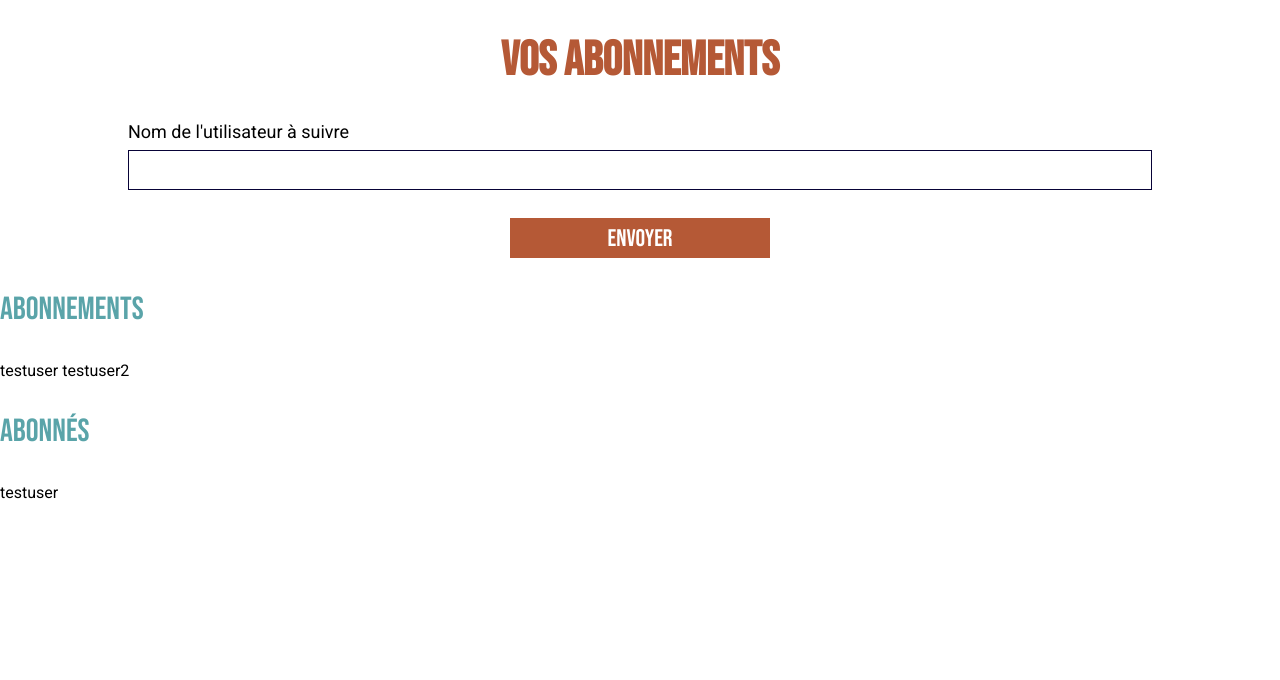
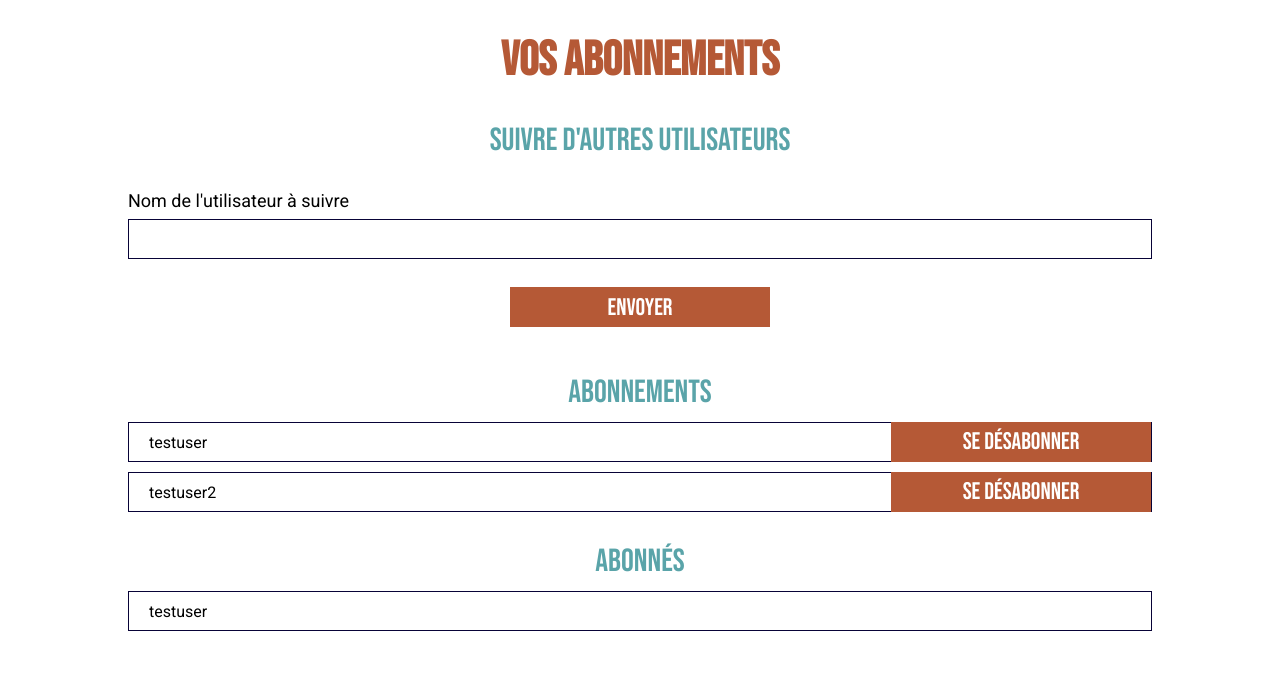
Before and after one commit to ThibaultGERARDIN/pythonProjet9, a Django app: page /subscriptions/ in a window 1280 px wide. Shown: the part 120-800 px from the top of the page. Run offline with Django 5.2, Linux system fonts and the light colour scheme; a user stored in the database is signed in; data comes from the database, SQL or seed files in the repository; both versions use the stored data as it was after the commit.

Commit message:
continuation mise en page, ajout boutons modifier/supprimer/créer une critique, ajout fonction se désabonner, ajout du login required et d'une page de redirect login

```diff
--- a/litrevu/litrevu/settings.py
+++ b/litrevu/litrevu/settings.py
@@ -31,6 +31,8 @@ ALLOWED_HOSTS = []
 
 
 # Application definition
+
+LOGIN_URL = "/login/"
 
 INSTALLED_APPS = [
     "django.contrib.admin",
--- a/litrevu/litrevu/urls.py
+++ b/litrevu/litrevu/urls.py
@@ -27,11 +27,13 @@ urlpatterns = [
     path("", authentication_views.home, name="home"),
     path("register/", authentication_views.register, name="register"),
     path("logout/", authentication_views.logout_view, name="logout"),
+    path("login/", authentication_views.login_view, name="login"),
     path("feed/", reviews_views.feed, name="feed"),
     path("my_posts/", reviews_views.my_posts, name="my_posts"),
-    path("my_posts/ticket_add", reviews_views.ticket_create, name="ticket-add"),
-    path("my_posts/review_add", reviews_views.review_create, name="review-add"),
+    path("my_posts/ticket_add/", reviews_views.ticket_create, name="ticket-add"),
+    path("my_posts/review_add/", reviews_views.review_create, name="review-add"),
     path("subscriptions/", reviews_views.subscriptions, name="subscriptions"),
+    path("subscriptions/<int:id>/unfollow/", reviews_views.unfollow, name="unfollow"),
 ]
 
 urlpatterns += static(settings.MEDIA_URL, document_root=settings.MEDIA_ROOT)
--- a/litrevu/reviews/forms.py
+++ b/litrevu/reviews/forms.py
@@ -18,6 +18,7 @@ class CreateReviewForm(forms.ModelForm):
     def __init__(self, *args, **kwargs):
         super().__init__(*args, **kwargs)
         self.label_suffix = ""
+        self.fields["rating"] = forms.RadioSelect()
 
     class Meta:
         model = Review
--- a/litrevu/reviews/static/reviews/styles.css
+++ b/litrevu/reviews/static/reviews/styles.css
@@ -52,6 +52,7 @@ h3 {
     font-weight: 500;
     color: var(--color-2);
     font-size: 32px;
+    margin: 0;
 }
 
 h4 {
@@ -71,6 +72,22 @@ h4 {
     font-family: var(--title-font);
     width: 260px;
     height: 40px;
+    border: none;
+    background-color: var(--color-1);
+    text-align: center;
+    box-sizing: border-box;
+    cursor: pointer;
+}
+
+.button-small {
+    padding: 5px;
+    text-decoration: None;
+    color: white;
+    font-weight: 500;
+    font-size: 18px;
+    font-family: var(--title-font);
+    width: 150px;
+    height: 30px;
     border: none;
     background-color: var(--color-1);
     text-align: center;
@@ -202,3 +219,41 @@ nav {
     align-items: center;
     gap: 10px;
 }
+.subscriptions-container {
+    display: flex;
+    flex-direction: column;
+    align-items: center;
+    gap: 30px;
+}
+
+.follows-container {
+    margin: auto;
+    display: flex;
+    flex-direction: column;
+    align-items: center;
+    width: 80%;
+    gap: 10px;
+}
+.user-follows {
+    width: 100%;
+    height: 40px;
+    padding-left: 20px;
+    display: flex;
+    justify-content: space-between;
+    align-items: center;
+    border: 1px solid var(--color-text-dark);
+    box-sizing: border-box;
+}
+
+.post-buttons {
+    align-self: flex-end;
+    display: flex;
+    gap: 20px;
+}
+
+.unfollow{
+    margin: auto;
+    display: flex;
+    flex-direction: column;
+    align-items: center;
+}
--- a/litrevu/reviews/templates/reviews/my_posts.html
+++ b/litrevu/reviews/templates/reviews/my_posts.html
@@ -3,6 +3,7 @@
 {% block content %}
 
 <h1>Vos posts</h1>
+<div class="feed-container">
     <div class="posts-container">
         {% for post in posts %}
             {% if post.content_type == 'TICKET' %}
@@ -12,5 +13,7 @@
             {% endif %}
         {% endfor %}
     </div>
+</div>
+
 
 {% endblock %}
--- a/litrevu/reviews/templates/reviews/subscriptions.html
+++ b/litrevu/reviews/templates/reviews/subscriptions.html
@@ -4,6 +4,7 @@
 
 <h1>Vos abonnements</h1>
 <div class="subscriptions-container">
+    <h3>Suivre d'autres utilisateurs</h3>
     <form action="" method="post">
         <div class="form-inputs">
             {% csrf_token %}
@@ -11,16 +12,16 @@
         </div>
         <input type="submit" value="Envoyer" class="button">
     </form>
-    <div class="follows">
+    <div class="follows-container">
         <h3>Abonnements</h3>
         {% for followed_user in following %}
-            <span>{{ followed_user.followed_user }}</span>
+            <span class="user-follows">{{ followed_user.followed_user }} <a href="{% url 'unfollow' followed_user.id %}" class="button">Se désabonner</a></span>
         {% endfor %}
     </div>
-    <div class="follows">
+    <div class="follows-container">
         <h3>Abonnés</h3>
         {% for following_user in followed_by %}
-            <span>{{ following_user.user }}</span>
+            <span class="user-follows">{{ following_user.user }}</span>
         {% endfor %}
     </div>
 
--- a/litrevu/reviews/views.py
+++ b/litrevu/reviews/views.py
@@ -5,6 +5,7 @@ from django.contrib.auth.models import User
 from django.core.exceptions import ObjectDoesNotExist
 from itertools import chain
 from django.db.models import CharField, Value
+from django.contrib.auth.decorators import login_required
 
 # Create your views here.
 
@@ -51,6 +52,7 @@ def get_users_viewable_tickets(user, page):
         print("Pas de page selectionnée, veuillez réessayer")
 
 
+@login_required
 def feed(request):
     user = request.user
     reviews = get_users_viewable_reviews(user, "feed_page")
@@ -64,6 +66,7 @@ def feed(request):
     return render(request, "reviews/feed.html", {"user": user, "posts": posts})
 
 
+@login_required
 def my_posts(request):
     user = request.user
     reviews = get_users_viewable_reviews(user, "posts_page")
@@ -77,6 +80,7 @@ def my_posts(request):
     return render(request, "reviews/my_posts.html", {"user": user, "posts": posts})
 
 
+@login_required
 def subscriptions(request):
     current_user = request.user
     users_list = User.objects.all()
@@ -92,7 +96,7 @@ def subscriptions(request):
                 UserFollows.objects.create(
                     user=current_user, followed_user=User.objects.get(username=followed_username)
                 )
-                return redirect("feed")
+                return redirect("subscriptions")
         else:
             print(f"${followed_username} not in the list")
     else:
@@ -107,6 +111,7 @@ def subscriptions(request):
     )
 
 
+@login_required
 def ticket_create(request):
 
     if request.method == "POST":
@@ -121,6 +126,7 @@ def ticket_create(request):
     return render(request, "reviews/add_ticket.html", {"form": form})
 
 
+@login_required
 def review_create(request):
 
     if request.method == "POST":
@@ -143,3 +149,15 @@ def review_create(request):
         review_form = CreateReviewForm()
 
     return render(request, "reviews/add_review.html", {"ticket_form": ticket_form, "review_form": review_form})
+
+
+@login_required
+def unfollow(request, id):
+    user_to_unfollow = UserFollows.objects.get(id=id)
+    if request.method == "POST":
+        # supprimer le groupe de la base de données
+        user_to_unfollow.delete()
+        # rediriger vers la liste des groupes
+        return redirect("subscriptions")
+
+    return render(request, "reviews/unfollow.html", {"user_to_unfollow": user_to_unfollow})
```
Also changed, not shown: litrevu/authentication/templates/authentication/login.html (added, +22 -0 lines), litrevu/authentication/views.py (+16 -0 lines), litrevu/reviews/templates/reviews/display_review.html (+7 -1 lines), litrevu/reviews/templates/reviews/display_ticket.html (+14 -1 lines), litrevu/reviews/templates/reviews/unfollow.html (added, +16 -0 lines), litrevu/db.sqlite3. Lines whose indentation alone changed are shown as unchanged.
